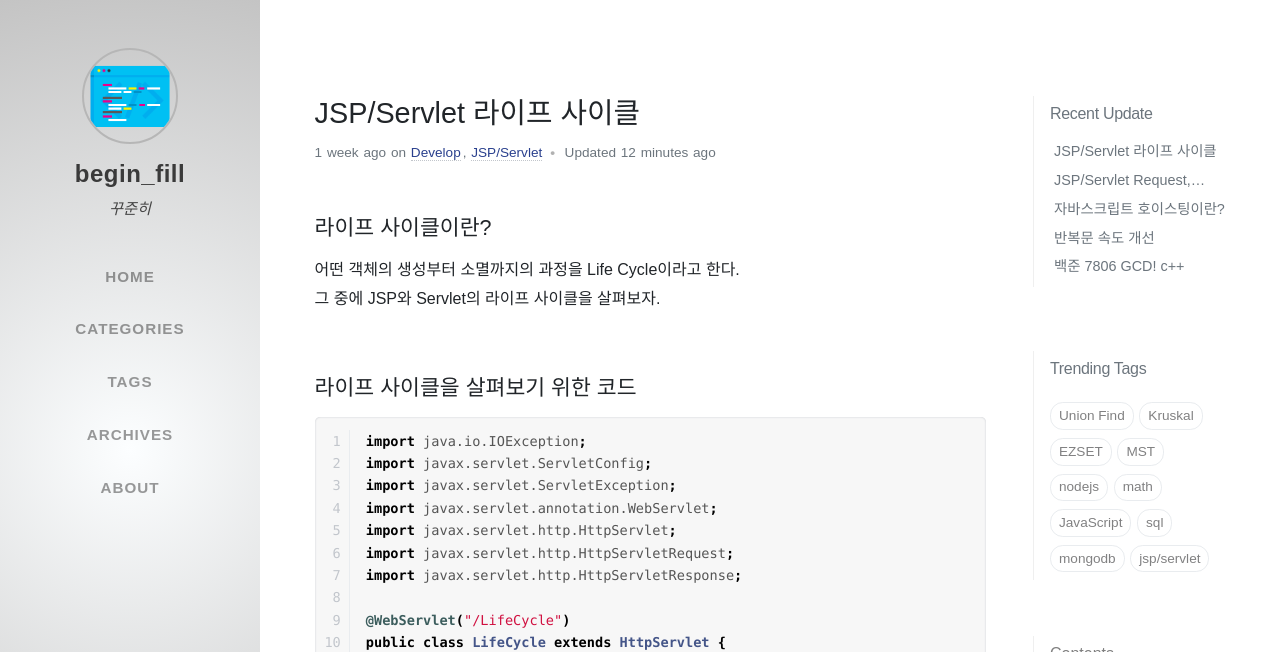
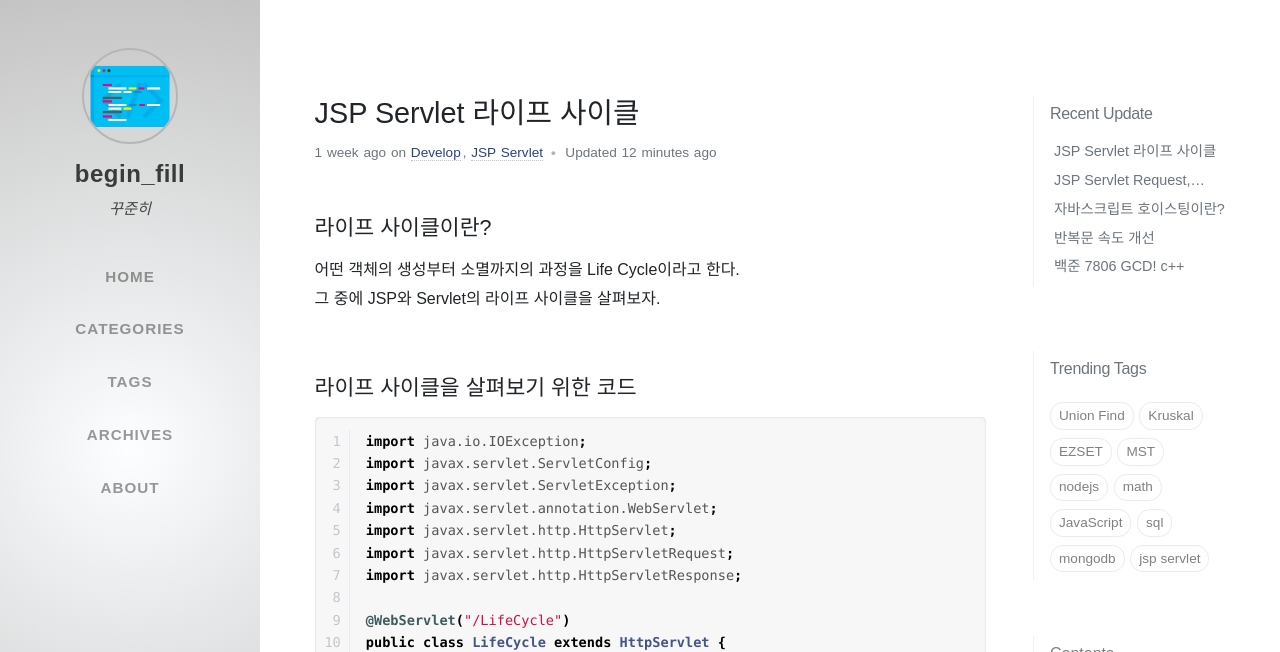
Before and after one commit to ip99202/ip99202.github.io, a Jekyll site: the page built from _posts/2020-08-10-JSP-Servlet-라이프-사이클.md, in a window 1280 px wide and 900 px high. Shown: the top 652 px of the window. Built offline with Jekyll 4.4.1, drawn with Linux system fonts in a browser that asks for light colours; nearby versions of some CDN libraries; some web fonts are replaced; comment, search, counter and statistics services are not loaded; some of the changed text lies outside the part shown.

Commit message:
Fix name

```diff
--- a/_posts/2020-08-10-JSP-Servlet-라이프-사이클.md
+++ b/_posts/2020-08-10-JSP-Servlet-라이프-사이클.md
@@ -1,8 +1,8 @@
 ---
-title: JSP/Servlet 라이프 사이클
+title: JSP Servlet 라이프 사이클
 date: 2020-08-10 17:00:00 +0800
-categories: [Develop, JSP/Servlet]
-tags: [jsp/servlet]
+categories: [Develop, JSP Servlet]
+tags: [jsp servlet]
 seo:
   date_modified: 2020-08-21 22:55:41 +0900
 ---
```
Also changed, not shown: _posts/2020-08-10-JSP-Servlet-Request,-Response-객체.md (+3 -3 lines).
